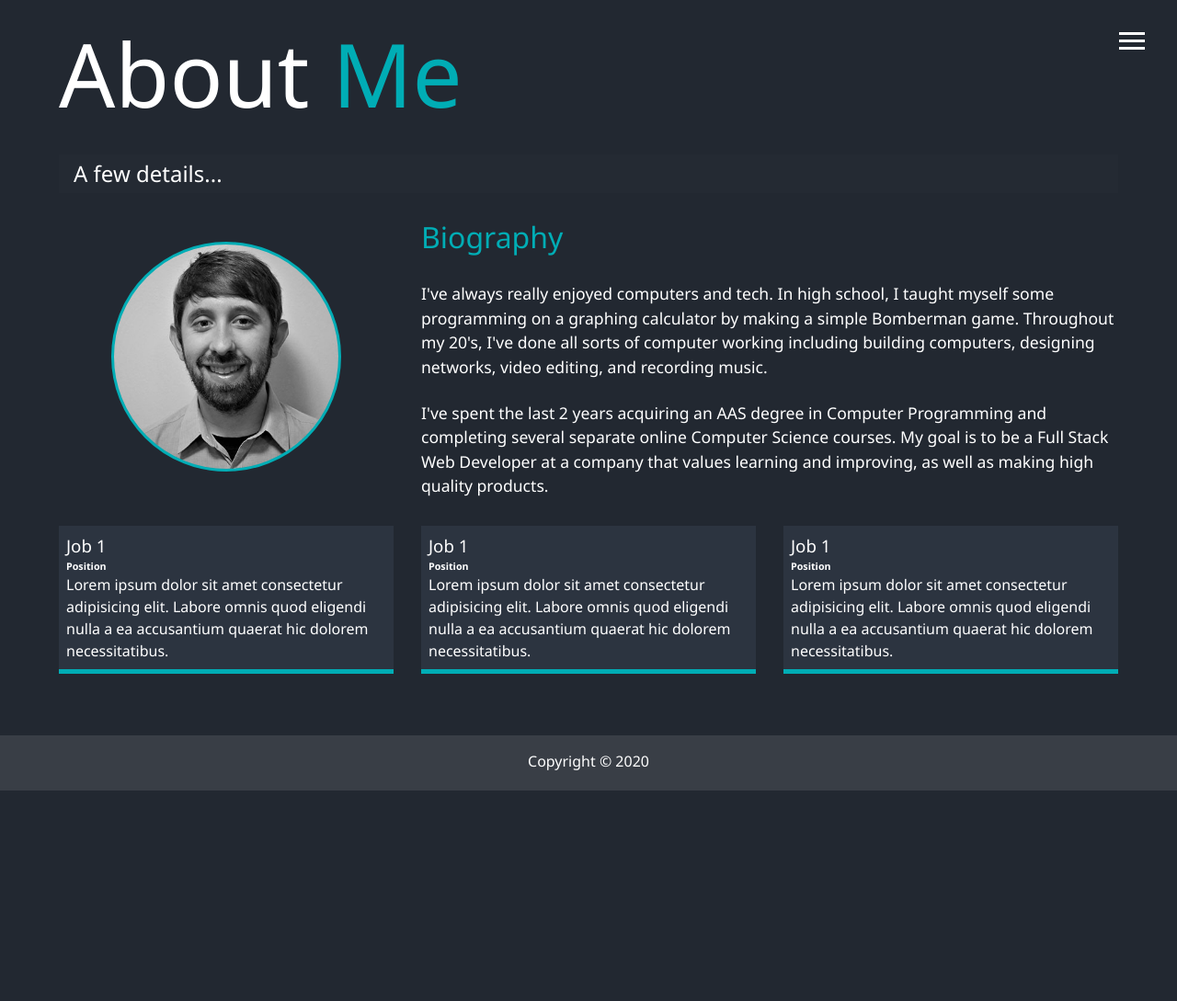
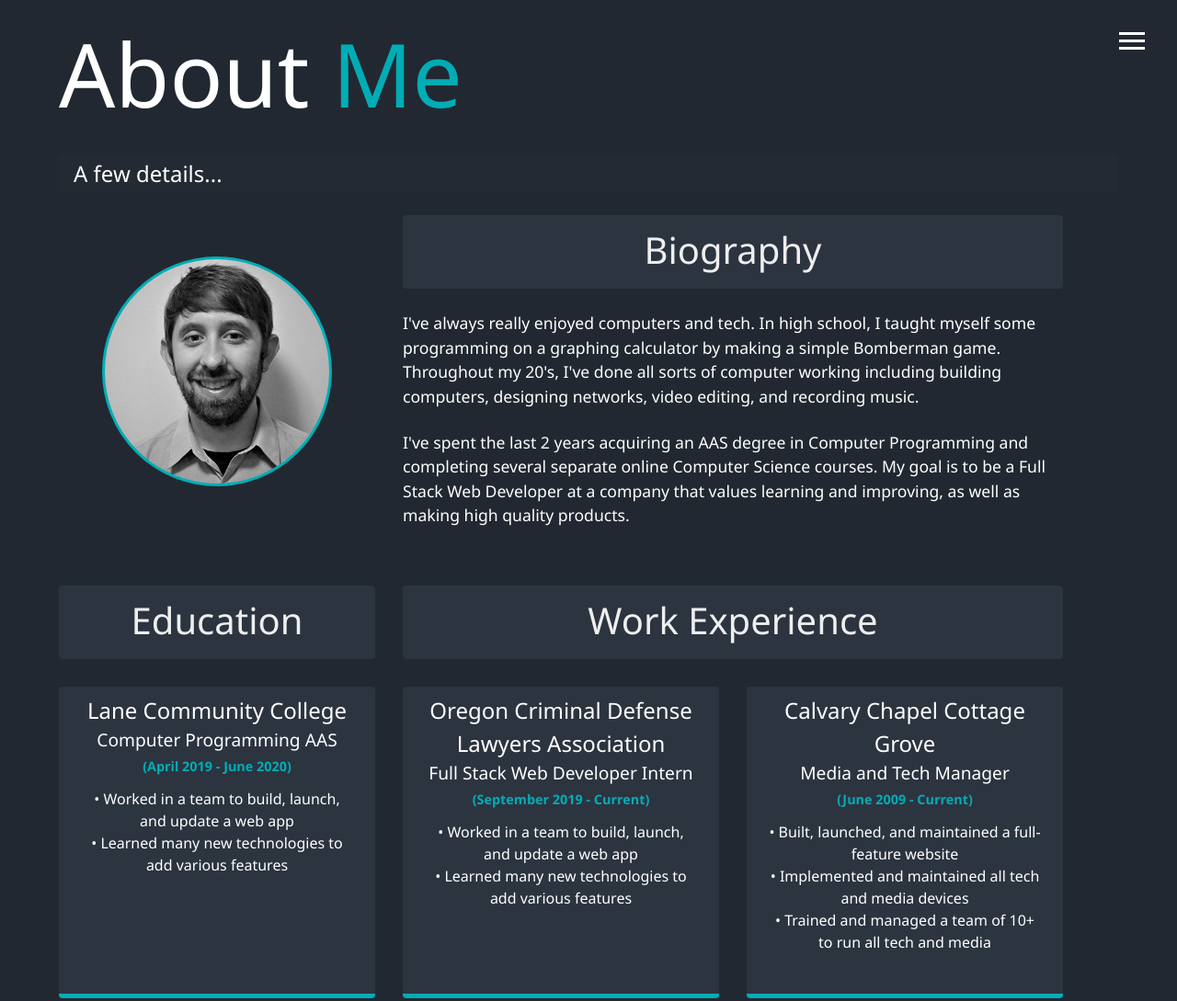
Before and after one commit to nicholasglesmann/portfolio-website, a website: page dist/about.html in a window 1280 px wide. Shown: the top 1089 px of the page at 92% size. Before the commit the page ends 860 px from the top, so only its background shows below. Drawn offline with Linux system fonts and the light colour scheme.

Commit message:
Updated 'About Me' Section

```diff
--- a/scss/main.scss
+++ b/scss/main.scss
@@ -19,7 +19,9 @@ body {
 	overflow: hidden;
 }
 
-h1, h2, h3 {
+h1,
+h2,
+h3 {
 	font-weight: 400;
 
 	&.lg-heading {
@@ -49,6 +51,10 @@ header {
 	color: $secondary-color;
 }
 
+.text-third {
+	color: $third-color;
+}
+
 .portrait {
 	width: 250px;
 	height: 250px;
@@ -60,7 +66,7 @@ header {
 }
 
 main {
-    padding: .5rem 4rem;
+	padding: 0.5rem 4rem;
 	min-height: 100vh;
 	// min-height: calc(100vh - 60px); // 60px is height of footer
 
@@ -94,58 +100,130 @@ main {
 	}
 }
 
+#about {
 	.about-info {
 		display: grid;
 		grid-gap: 30px;
 		grid-template-areas:
 			'bioimage bio bio'
-    'job1 job2 job3';
+			'education-title work-title work-title'
+			'education job1 job2';
 		grid-template-columns: repeat(3, 1fr);
-
-
-
+		grid-template-rows: 3fr 1fr 3fr;
 
 		.bio-image {
 			grid-area: bioimage;
 			margin: auto;
 		}
 
+		.title-wrap {
+			background: lighten($primary-color, 5);
+			padding: 0.5rem 0 0.75rem 0;
+			border-radius: 4px;
+		}
+
+		.title {
+			font-size: 2.5rem;
+			font-weight: 500;
+			color: $light-color;
+			text-align: center;
+		}
+
 		.bio {
 			grid-area: bio;
-
-        h3 {
-            font-size: 2rem;
-            font-weight: 500;
-            margin-bottom: 1.5rem;
-        }
 
 			p {
 				font-size: 1.1rem;
 			}
 		}
 
-    .job-1 {
-        grid-area: job1;
+		.education-title {
+			grid-area: education-title;
+			align-self: end;
 		}
 
-    .job-2 {
-        grid-area: job2;
+		.work-title {
+			grid-area: work-title;
+			align-self: end;
 		}
 
-    .job-3 {
-        grid-area: job3;
+		.empty {
+			grid-area: empty;
+		}
+
+		.education {
+			grid-area: education;
+			background: lighten($primary-color, 5);
+			padding: 0.5rem 1.5rem;
+			border-bottom: $secondary-color 5px solid;
+			text-align: center;
+			border-radius: 4px;
+
+			h3 {
+				font-size: 1.5rem;
+			}
+
+			h4 {
+				font-weight: 400;
+				font-size: 1.2rem;
+			}
+
+			h5 {
+				font-size: 0.9rem;
+				margin: 0.25rem 0 0.75rem 0;
+				color: $secondary-color;
+			}
 		}
 
 		.job {
 			background: lighten($primary-color, 5);
-        padding: 0.5rem;
+			padding: 0.5rem 1.5rem;
 			border-bottom: $secondary-color 5px solid;
+			text-align: center;
+			border-radius: 4px;
+
+			&-1 {
+				grid-area: job1;
+			}
+
+			&-2 {
+				grid-area: job2;
+			}
+
+			&-3 {
+				grid-area: job3;
+			}
+
+			h2 {
+				font-size: 2rem;
+				color: $secondary-color;
+				font-weight: 500;
+			}
+
+			h3 {
+				font-size: 1.5rem;
+			}
+
+			h4 {
+				font-weight: 400;
+				font-size: 1.2rem;
+			}
+
+			h5 {
+				font-size: 0.9rem;
+				margin: 0.25rem 0 0.75rem 0;
+				color: $secondary-color;
+			}
+
+			p {
+				margin-bottom: 0.5rem;
+			}
+		}
 	}
 }
 
 // Work and Projects
 #work {
-
 	.projects {
 		display: grid;
 		grid-template-columns: repeat(3, 1fr);
@@ -154,14 +232,13 @@ main {
 		margin-top: 2.5rem;
 
 		.item {
-
 			background-color: $third-color;
 			padding: 1rem;
 			border-radius: 4px;
 
 			.heading-wrap {
 				background-color: $primary-color;
-                padding: 0 0 .25rem 0;
+				padding: 0 0 0.25rem 0;
 				margin-bottom: 1rem;
 				border-radius: 4px;
 
@@ -195,25 +272,25 @@ main {
 			}
 
 			.description-wrap {
-                padding: 0 .5rem;
+				padding: 0 0.5rem;
 
 				.description-heading {
 					color: #fff;
 					font-weight: 500;
 					font-size: 1.4rem;
-                    margin: .75rem 0;
+					margin: 0.75rem 0;
 				}
 			}
 
 			hr {
 				margin: 1rem 0;
-                border: .25px $light-color solid;
+				border: 0.25px $light-color solid;
 			}
 
 			.technology-wrap {
 				color: #fff;
 				background-color: $secondary-color;
-                padding: .25rem .25rem;
+				padding: 0.25rem 0.25rem;
 				margin: 1.5rem 0;
 				border-radius: 4px;
 
@@ -224,12 +301,12 @@ main {
 
 					.icon-wrap {
 						display: flex;
-                        margin: .75rem 1.5rem;
+						margin: 0.75rem 1.5rem;
 						align-items: center;
 
 						i {
 							font-size: 1.5rem;
-                            margin-right: .75rem;
+							margin-right: 0.75rem;
 						}
 
 						& > img {
@@ -238,7 +315,7 @@ main {
 							border-radius: 0;
 							opacity: 1;
 							// margin-left: -2px;
-                            margin-right: .75rem;
+							margin-right: 0.75rem;
 						}
 
 						.dotnet-logo {
@@ -255,8 +332,6 @@ main {
 		}
 	}
 }
-
-
 
 // Contact Page
 .boxes {
@@ -331,6 +406,4 @@ main {
 	height: 60px;
 }
 
-
-
 @import 'mobile';
```
Also changed, not shown: dist/about.html, dist/img/udemy-certs/UC-6fe41a39-4f09-4d67-a7b7-3eb95e02f482.jpg (added), dist/src/css/main.css. Lines whose indentation alone changed are shown as unchanged.
